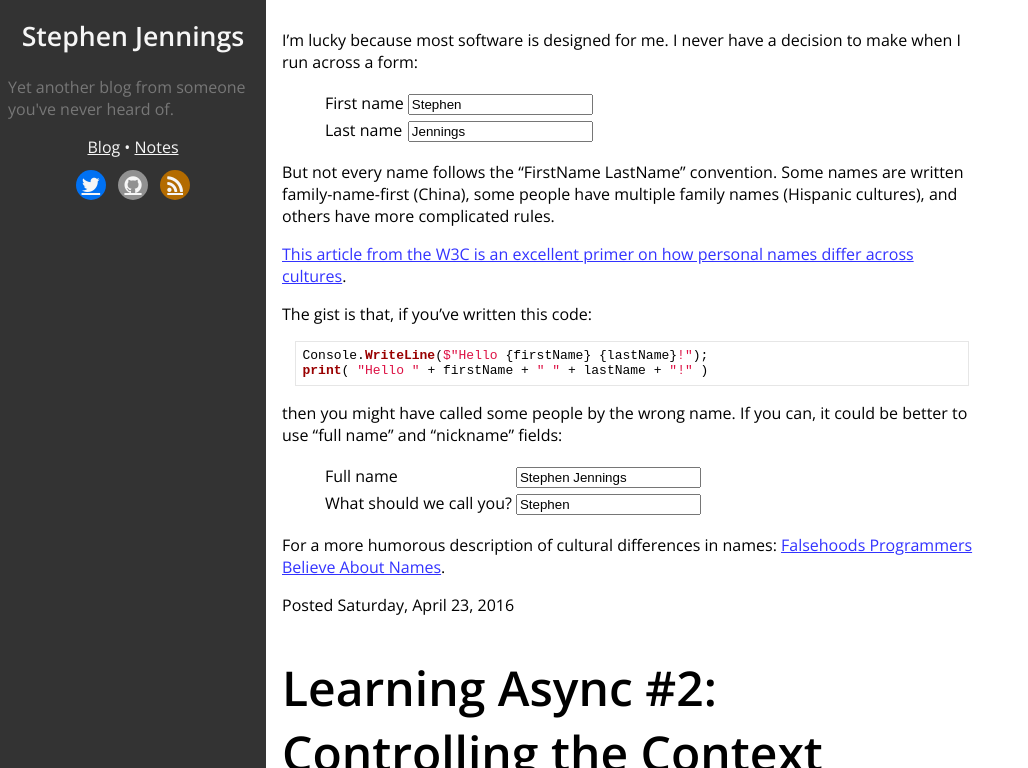
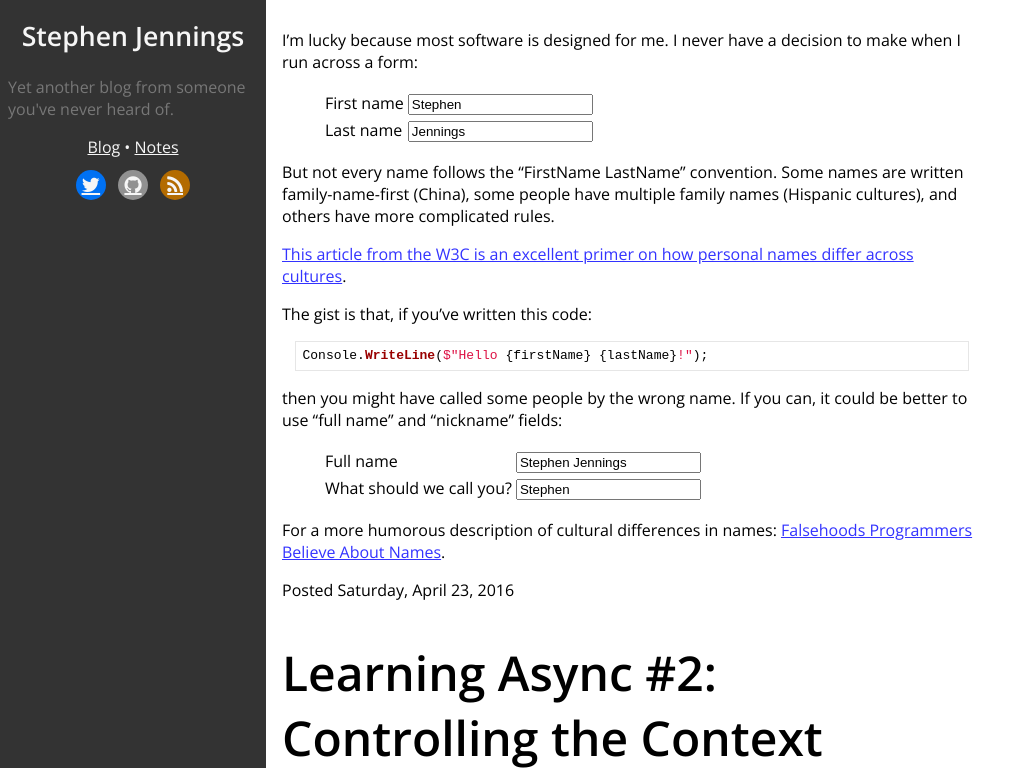
Before and after one commit to jennings/jennings.github.io, a Jekyll site: the page built from index.html, in a window 1280 px wide and 900 px high, cut to the strip 132-900 px from the top of the window. Shown: the whole strip, without its empty margins (0-1028 px from the left). Built offline with Jekyll 4.4.1, drawn with Linux system fonts in a browser that asks for light colours; nearby versions of some CDN libraries.

Commit message:
fix code in 'Personal names'

````diff
--- a/_posts/2016-04-23-personal-names.md
+++ b/_posts/2016-04-23-personal-names.md
@@ -27,7 +27,6 @@ The gist is that, if you've written this code:
 
 ```c#
 Console.WriteLine($"Hello {firstName} {lastName}!");
-print( "Hello " + firstName + " " + lastName + "!" )
 ```
 
 then you might have called some people by the wrong name. If you can, it could
````
